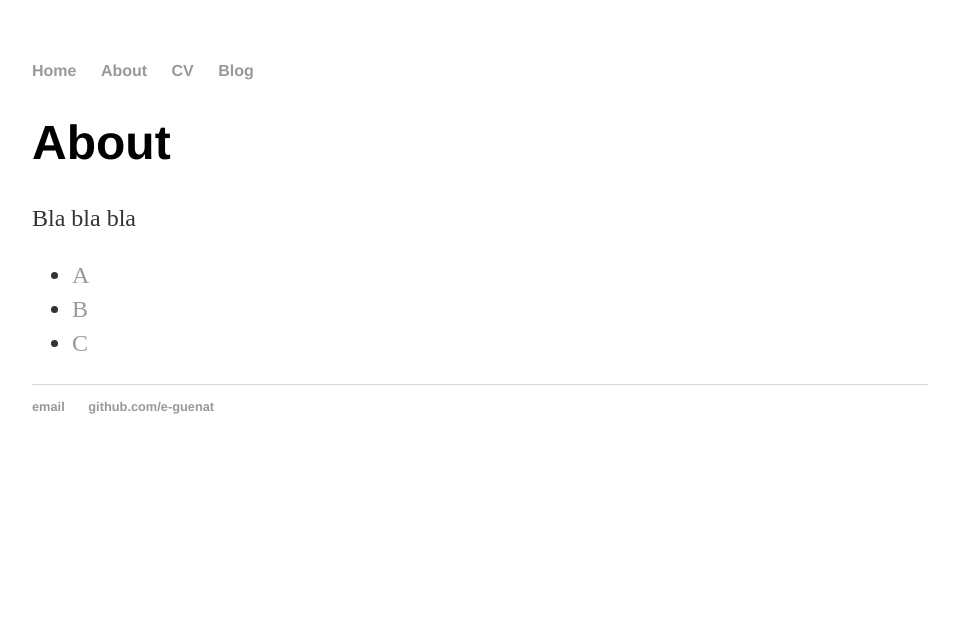
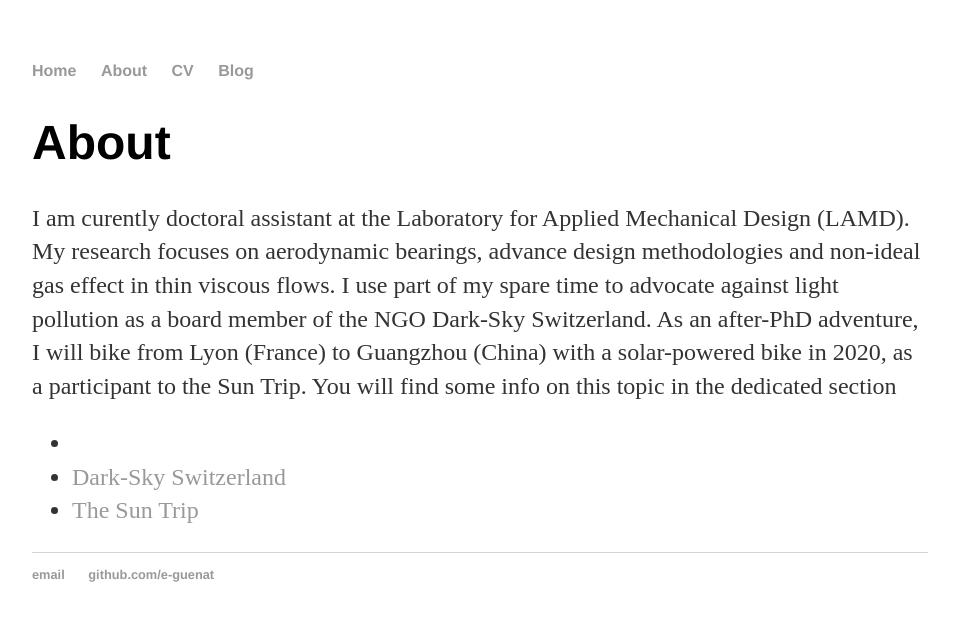
Before and after one commit to e-guenat/e-guenat.github.io, a Jekyll site: the page built from about/index.html, in a window 1280 px wide. Shown: the top 621 px of the page, without its empty margins (160-1119 px from the left). Built offline with Jekyll 4.4.1, drawn with Linux system fonts in a browser that asks for light colours.

Commit message:
Updated version w/ basics

```diff
--- a/about/index.html
+++ b/about/index.html
@@ -5,11 +5,11 @@ title: About Eliott Guenat
 
 		<div class="about">
 			<h1>About</h1>
-			<p>Bla bla bla </p>
+			<p>I am curently doctoral assistant at the Laboratory for Applied Mechanical Design (LAMD). My research focuses on aerodynamic bearings, advance design methodologies and non-ideal gas effect in thin viscous flows. I use part of my spare time to advocate against light pollution as a board member of the NGO Dark-Sky Switzerland. As an after-PhD adventure, I will bike from Lyon (France) to Guangzhou (China) with a solar-powered bike in 2020, as a participant to the Sun Trip. You will find some info on this topic in the dedicated section </p>
 
 			<ul class="contacts">
-				<li><a href="#">A</a></li>
-				<li><a href="#">B</a></li>
-				<li><a href="#">C</a></li>
+				<li><a href="https://www.epfl.ch/labs/lamd/"></Laboratory For Applied Mechanical Design></li>
+				<li><a href="http://www.darksky.ch">Dark-Sky Switzerland</a></li>
+				<li><a href="http://www.darksky.ch">The Sun Trip</a></li>
 				</ul>
 		</div>
```
